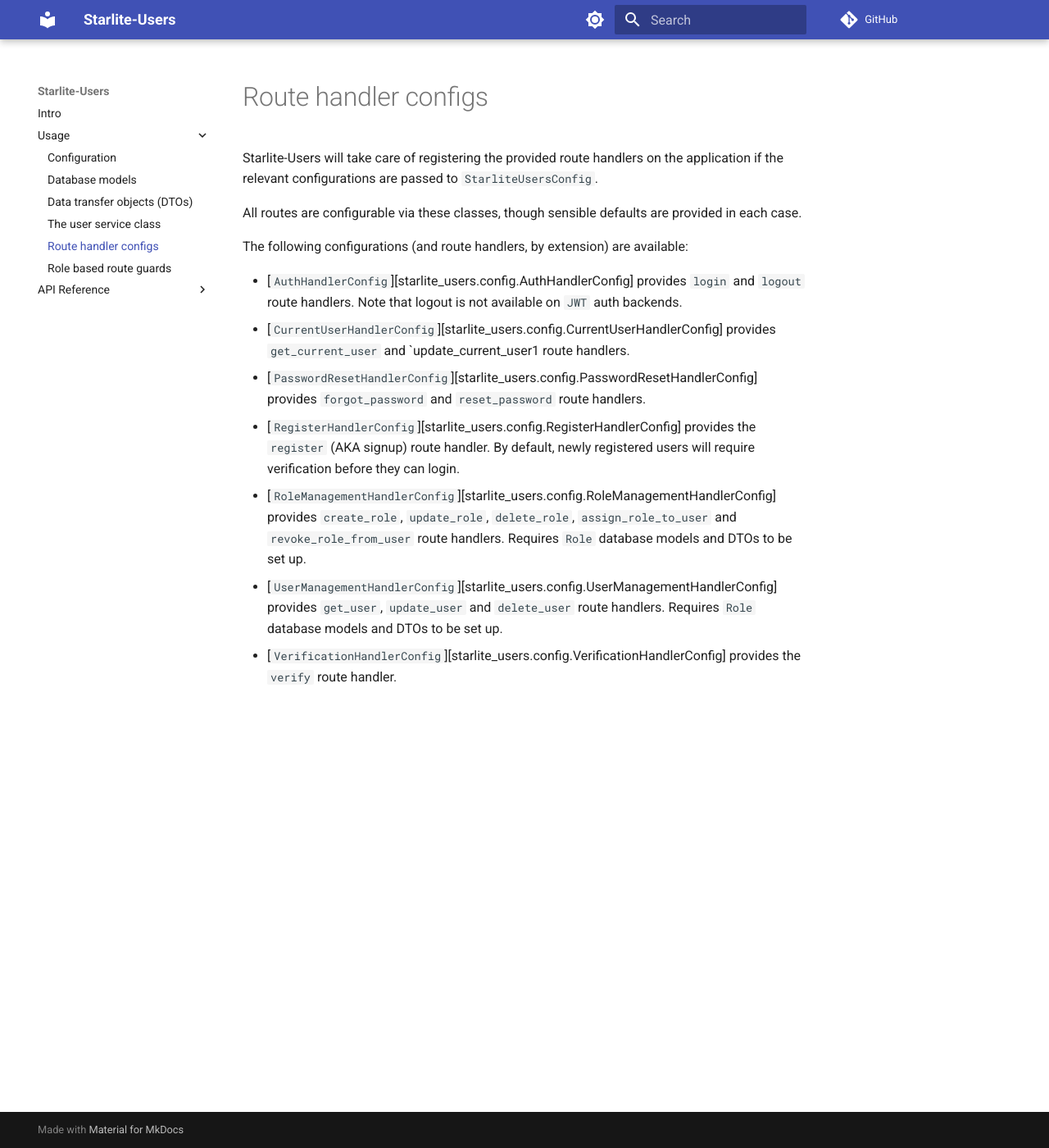
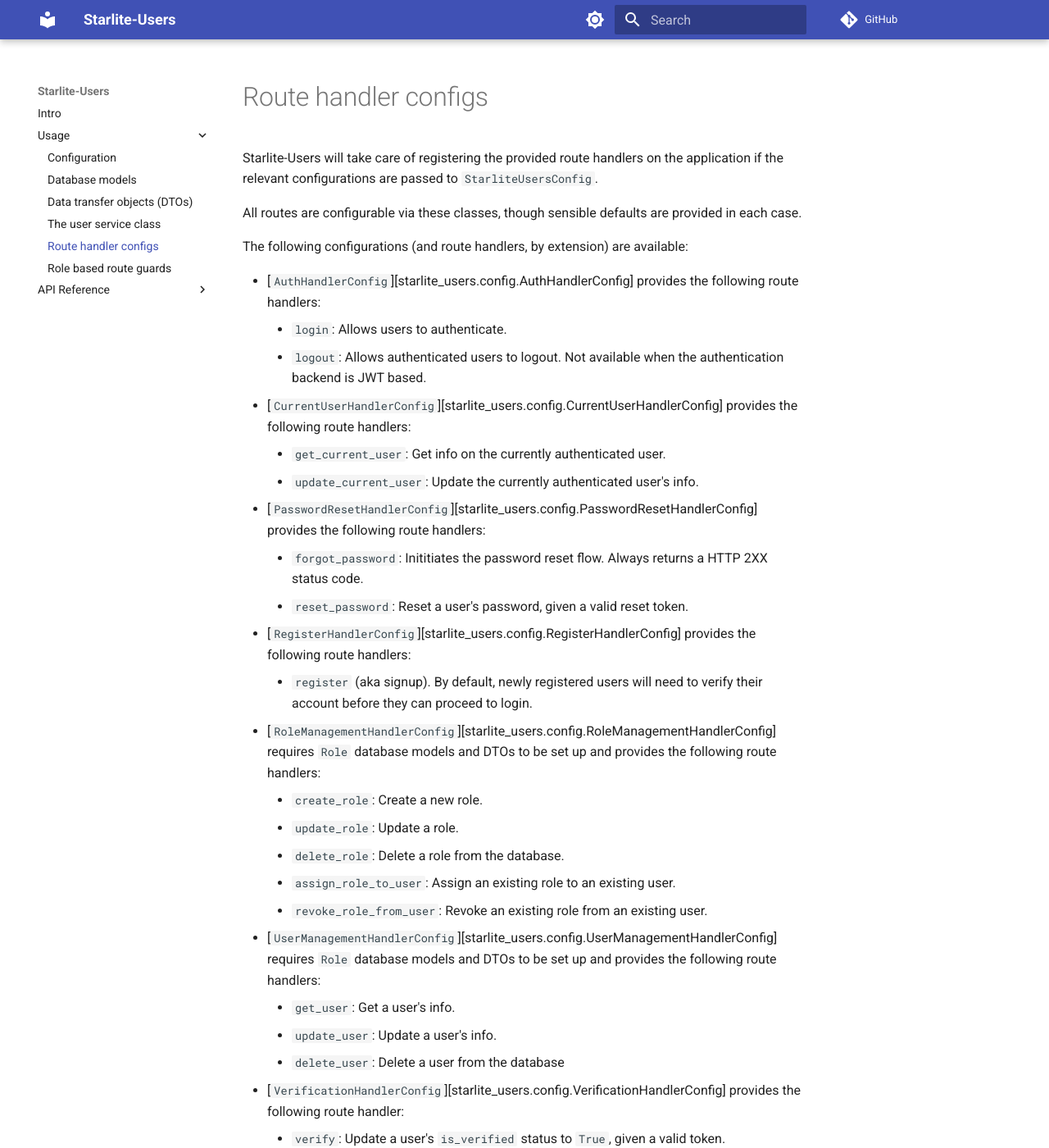
Before and after one commit to LonelyVikingMichael/litestar-users, an MkDocs documentation site: the page built from docs/usage/4-route-handler-configs.md, in a window 1280 px wide and 1400 px high. Shown: the whole window at 82% size. Built offline with MkDocs 1.6.1 and Material for MkDocs 9.7.7, drawn with Linux system fonts in a browser that asks for light colours; comment, search, counter and statistics services are not loaded.

Commit message:
Improve prose and layout

```diff
--- a/docs/usage/4-route-handler-configs.md
+++ b/docs/usage/4-route-handler-configs.md
@@ -6,10 +6,26 @@
 
 The following configurations (and route handlers, by extension) are available:
 
-* [`AuthHandlerConfig`][starlite_users.config.AuthHandlerConfig] provides `login` and `logout` route handlers. Note that logout is not available on `JWT` auth backends.
-* [`CurrentUserHandlerConfig`][starlite_users.config.CurrentUserHandlerConfig] provides `get_current_user` and `update_current_user1 route handlers.
-* [`PasswordResetHandlerConfig`][starlite_users.config.PasswordResetHandlerConfig] provides `forgot_password` and `reset_password` route handlers.
-* [`RegisterHandlerConfig`][starlite_users.config.RegisterHandlerConfig] provides the `register` (AKA signup) route handler. By default, newly registered users will require verification before they can login.
-* [`RoleManagementHandlerConfig`][starlite_users.config.RoleManagementHandlerConfig] provides `create_role`, `update_role`, `delete_role`, `assign_role_to_user` and `revoke_role_from_user` route handlers. Requires `Role` database models and DTOs to be set up.
-* [`UserManagementHandlerConfig`][starlite_users.config.UserManagementHandlerConfig] provides `get_user`, `update_user` and `delete_user` route handlers. Requires `Role` database models and DTOs to be set up.
-* [`VerificationHandlerConfig`][starlite_users.config.VerificationHandlerConfig] provides the `verify` route handler.
+* [`AuthHandlerConfig`][starlite_users.config.AuthHandlerConfig] provides the following route handlers:
+    * `login`: Allows users to authenticate.
+    * `logout`: Allows authenticated users to logout. Not available when the authentication backend is JWT based.
+* [`CurrentUserHandlerConfig`][starlite_users.config.CurrentUserHandlerConfig] provides the following route handlers:
+    * `get_current_user`: Get info on the currently authenticated user.
+    * `update_current_user`: Update the currently authenticated user's info.
+* [`PasswordResetHandlerConfig`][starlite_users.config.PasswordResetHandlerConfig] provides the following route handlers:
+    * `forgot_password`: Inititiates the password reset flow. Always returns a HTTP 2XX status code.
+    * `reset_password`: Reset a user's password, given a valid reset token.
+* [`RegisterHandlerConfig`][starlite_users.config.RegisterHandlerConfig] provides the following route handlers:
+    * `register` (aka signup). By default, newly registered users will need to verify their account before they can proceed to login.
+* [`RoleManagementHandlerConfig`][starlite_users.config.RoleManagementHandlerConfig] requires `Role` database models and DTOs to be set up and provides the following route handlers:
+    * `create_role`: Create a new role.
+    * `update_role`: Update a role.
+    * `delete_role`: Delete a role from the database.
+    * `assign_role_to_user`: Assign an existing role to an existing user.
+    * `revoke_role_from_user`: Revoke an existing role from an existing user.
+* [`UserManagementHandlerConfig`][starlite_users.config.UserManagementHandlerConfig] requires `Role` database models and DTOs to be set up and provides the following route handlers:
+    * `get_user`: Get a user's info.
+    * `update_user`: Update a user's info.
+    * `delete_user`: Delete a user from the database
+* [`VerificationHandlerConfig`][starlite_users.config.VerificationHandlerConfig] provides the following route handler:
+    * `verify`: Update a user's `is_verified` status to `True`, given a valid token.
```
Also changed, not shown: docs/index.md (+1 -1 lines), docs/usage/1-database-models.md (+3 -2 lines), docs/usage/2-data-transfer-objects.md (+3 -3 lines), docs/usage/3-the-user-service.md (+6 -2 lines).
